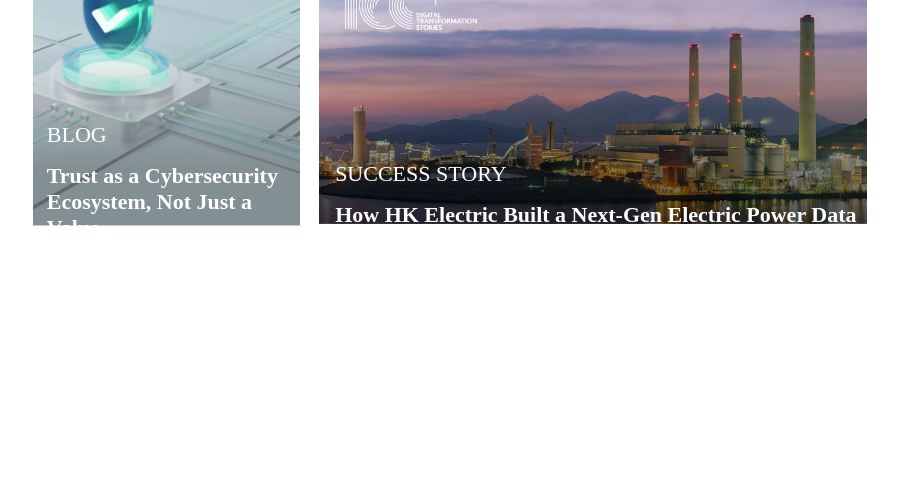
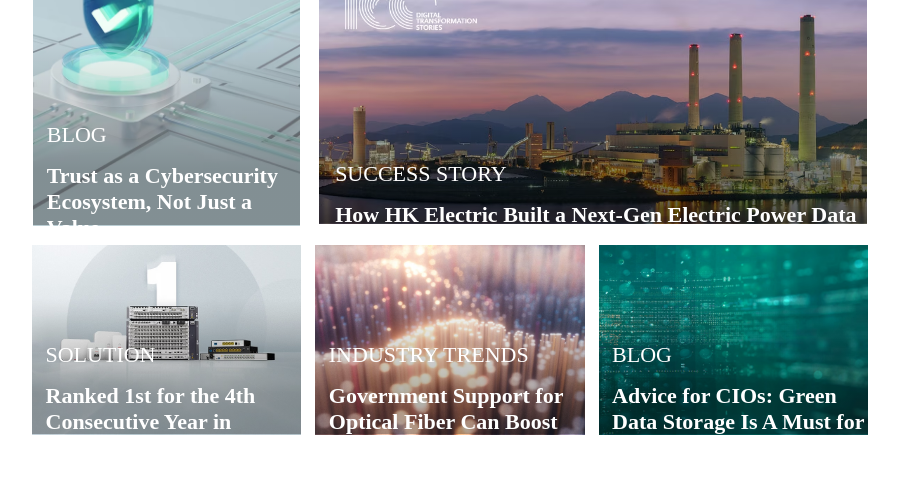
Before and after one commit to farbodfld/Huawei-Website, a plain HTML site: page index.html in a window 1280 px wide. Shown: the part 1022-1501 px from the top of the page, without its empty margins (190-1089 px from the left). Drawn offline with Linux system fonts and the light colour scheme.

Commit message:
what's new compleated

```diff
--- a/index.html
+++ b/index.html
@@ -200,9 +200,66 @@
                 </a>
             </div>
 
-            <div class="short-card"></div>
-            <div class="short-card"></div>
-            <div class="short-card"></div>
+            <div class="short-card select-third-short" id="selected-third-row-card">
+                <a href="#">
+                    <div class="mask"></div>
+                    <img src="assets/card-5.avif" alt="" width="100%" height="100%">
+
+                    <div class="short-caption selected-short-caption">
+                        <p id="selected">SOLUTION</p>
+                        <h3 id="selected">Ranked 1st for the 4th Consecutive Year in China's POL Market</h3>
+                    </div>
+
+                    <div class="learn-more">
+                        <span class="learn-more-title">Learn More</span>
+                        <svg xmlns="http://www.w3.org/2000/svg" width="16" height="16" fill="currentColor"
+                            class="bi bi-chevron-right learn-more-chevron" viewBox="0 0 16 16">
+                            <path fill-rule="evenodd"
+                                d="M4.646 1.646a.5.5 0 0 1 .708 0l6 6a.5.5 0 0 1 0 .708l-6 6a.5.5 0 0 1-.708-.708L10.293 8 4.646 2.354a.5.5 0 0 1 0-.708z" />
+                        </svg>
+                    </div>
+                </a>
+            </div>
+            <div class="short-card select-third-short">
+                <a href="#">
+                    <div class="mask"></div>
+                    <img src="assets/card-6.avif" alt="" width="100%" height="100%">
+
+                    <div class="short-caption selected-short-caption">
+                        <p id="selected">INDUSTRY TRENDS</p>
+                        <h3 id="selected">Government Support for Optical Fiber Can Boost Network Transformation</h3>
+                    </div>
+
+                    <div class="learn-more">
+                        <span class="learn-more-title">Learn More</span>
+                        <svg xmlns="http://www.w3.org/2000/svg" width="16" height="16" fill="currentColor"
+                            class="bi bi-chevron-right learn-more-chevron" viewBox="0 0 16 16">
+                            <path fill-rule="evenodd"
+                                d="M4.646 1.646a.5.5 0 0 1 .708 0l6 6a.5.5 0 0 1 0 .708l-6 6a.5.5 0 0 1-.708-.708L10.293 8 4.646 2.354a.5.5 0 0 1 0-.708z" />
+                        </svg>
+                    </div>
+                </a>
+            </div>
+            <div class="short-card select-third-short">
+                <a href="#">
+                    <div class="mask"></div>
+                    <img src="assets/card-7.avif" alt="" width="100%" height="100%">
+
+                    <div class="short-caption selected-short-caption">
+                        <p id="selected">BLOG</p>
+                        <h3 id="selected">Advice for CIOs: Green Data Storage Is A Must for Net-Zero Data Centers</h3>
+                    </div>
+
+                    <div class="learn-more">
+                        <span class="learn-more-title">Learn More</span>
+                        <svg xmlns="http://www.w3.org/2000/svg" width="16" height="16" fill="currentColor"
+                            class="bi bi-chevron-right learn-more-chevron" viewBox="0 0 16 16">
+                            <path fill-rule="evenodd"
+                                d="M4.646 1.646a.5.5 0 0 1 .708 0l6 6a.5.5 0 0 1 0 .708l-6 6a.5.5 0 0 1-.708-.708L10.293 8 4.646 2.354a.5.5 0 0 1 0-.708z" />
+                        </svg>
+                    </div>
+                </a>
+            </div>
         </div>
     </div>
 
--- a/style.css
+++ b/style.css
@@ -247,6 +247,10 @@ a {
     transition: 0.7s;
 }
 
+.selected-short-caption {
+    top: 50%;
+}
+
 .card-box .short-card img {
     transition: 0.5s;
 }
@@ -259,6 +263,20 @@ a {
     top: 50%;
 }
 
+.card-box .short-card:hover .selected-short-caption {
+    top: 35%;
+}
+
 .card-box .short-card:hover .learn-more {
     top: 86%;
 }
+
+.select-third-short {
+    margin-top: 15px;
+    margin-left: 10px;
+    width: 26.3%;
+}
+
+#selected-third-row-card {
+    margin-left: 0;
+}
```
